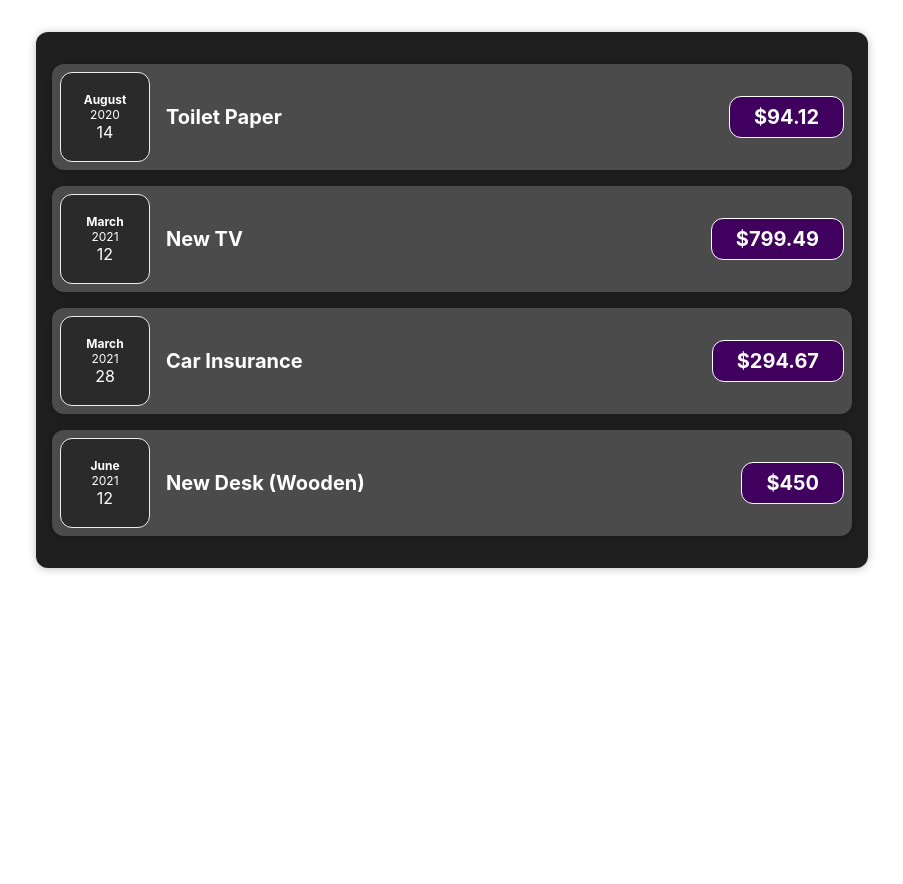
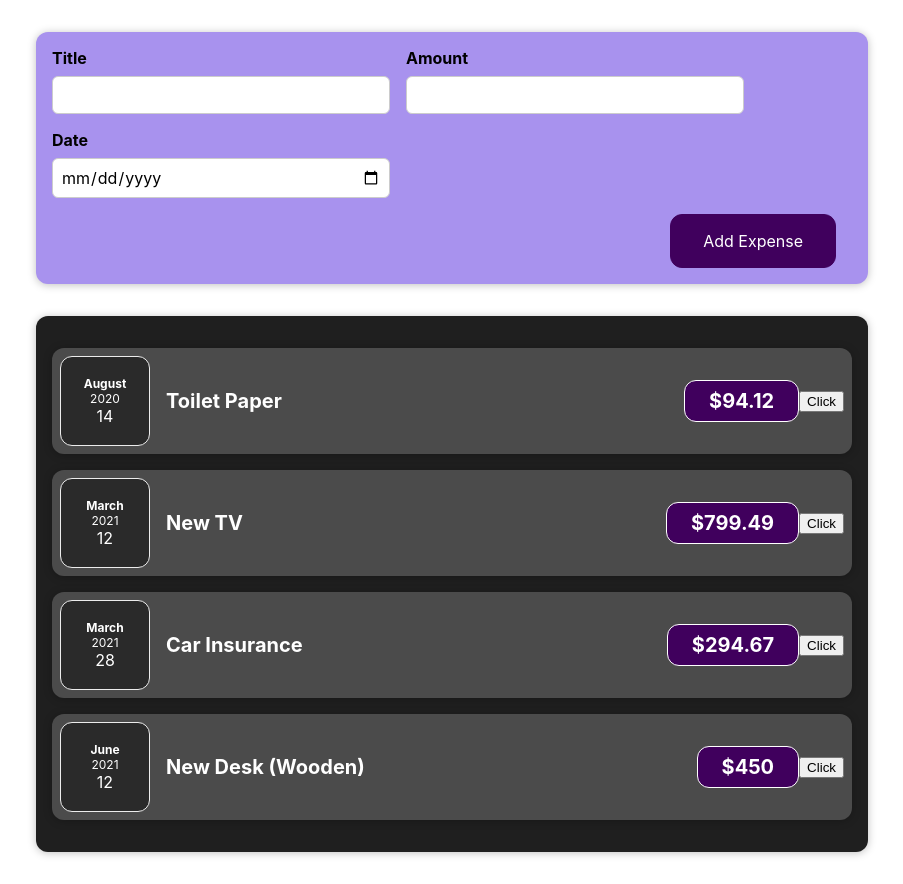
Before and after one commit to ltavarez/MoneyRegister, a React (Create React App) app: page / in a window 1280 px wide. Shown: the whole page, without its empty margins (188-1091 px from the left). Before the commit the page ends 800 px from the top, so only its background shows below. Built offline with nearby package versions, Linux system fonts and the light colour scheme.

Commit message:
Add new expense form

```diff
--- a/src/App.js
+++ b/src/App.js
@@ -1,5 +1,6 @@
 import "./App.css";
 import Expenses from "./components/Expenses/Expenses";
+import NewExpenses from "./components/NewExpense/NewExpense";
 
 function App() {
   const expenses = [
@@ -26,6 +27,7 @@
 
   return (
     <div>
+      <NewExpenses />
       <Expenses data={expenses} />
     </div>
   );
--- a/src/components/Expenses/ExpenseItem.js
+++ b/src/components/Expenses/ExpenseItem.js
@@ -1,15 +1,23 @@
+import React, { useState } from "react";
 import ExpenseDate from "./ExpenseDate/ExpenseDate";
 import Card from "../UI/Card/Card";
 import "./ExpenseItem.css";
 
 function ExpenseItem(props) {
+  const [title, setTitle] = useState(props.title);
+
+  const clickHandler = () => {
+    setTitle("Update!");
+  };
+
   return (
     <Card className="expense-item">
       <ExpenseDate date={props.date} />
       <div className="expense-item__description">
-        <h2> {props.title} </h2>
+        <h2> {title} </h2>
         <div className="expense-item__price"> ${props.amount} </div>
       </div>
+      <button onClick={clickHandler}>Click</button>
     </Card>
   );
 }
--- /dev/null
+++ b/src/components/NewExpense/ExpenseForm.css
@@ -0,0 +1,26 @@
+.new-expense__controls {
+  display: flex;
+  flex-wrap: wrap;
+  gap: 1rem;
+  margin-bottom: 1rem;
+  text-align: left;
+}
+
+.new-expense__control label {
+  font-weight: bold;
+  margin-bottom: 0.5rem;
+  display: block;
+}
+
+.new-expense__control input {
+  font: inherit;
+  padding: 0.5rem;
+  border-radius: 6px;
+  border: 1px solid #ccc;
+  width: 20rem;
+  max-width: 100%;
+}
+
+.new-expense__actions {
+  text-align: right;
+}
--- /dev/null
+++ b/src/components/NewExpense/ExpenseForm.js
@@ -0,0 +1,27 @@
+import "./ExpenseForm.css";
+
+const ExpenseForm = () => {
+  return (
+    <form>
+      <div className="new-expense__controls">
+        <div className="new-expense__control">
+          <label> Title </label>
+          <input type="text" />
+        </div>
+        <div className="new-expense__control">
+          <label> Amount </label>
+          <input type="number" min="0.01" step="0.01" />
+        </div>
+        <div className="new-expense__control">
+          <label> Date </label>
+          <input type="date" min="2019-01-01" max="2022-12-31" />
+        </div>
+      </div>
+      <div className="new-expense__actions">
+        <button type="submit">Add Expense</button>
+      </div>
+    </form>
+  );
+};
+
+export default ExpenseForm;
--- /dev/null
+++ b/src/components/NewExpense/NewExpense.css
@@ -0,0 +1,38 @@
+.new-expense {
+  background-color: #a892ee;
+  padding: 1rem;
+  margin: 2rem auto;
+  width: 50rem;
+  max-width: 95%;
+  border-radius: 12px;
+  text-align: center;
+  box-shadow: 0 1px 8px rgba(0, 0, 0, 0.25);
+}
+
+.new-expense button {
+  font: inherit;
+  cursor: pointer;
+  padding: 1rem 2rem;
+  border: 1px solid #40005d;
+  background-color: #40005d;
+  color: white;
+  border-radius: 12px;
+  margin-right: 1rem;
+}
+
+.new-expense button:hover,
+.new-expense button:active {
+  background-color: #510674;
+  border-color: #510674;
+}
+
+.new-expense button.alternative {
+  color: #220131;
+  border-color: transparent;
+  background-color: transparent;
+}
+
+.new-expense button.alternative:hover,
+.new-expense button.alternative:active {
+  background-color: #ddb3f8;
+}
--- /dev/null
+++ b/src/components/NewExpense/NewExpense.js
@@ -0,0 +1,12 @@
+import ExpenseForm from "./ExpenseForm";
+import './NewExpense.css';
+
+const NewExpense = () => {
+  return (
+    <div className="new-expense">
+      <ExpenseForm />
+    </div>
+  );
+};
+
+export default NewExpense;
```
